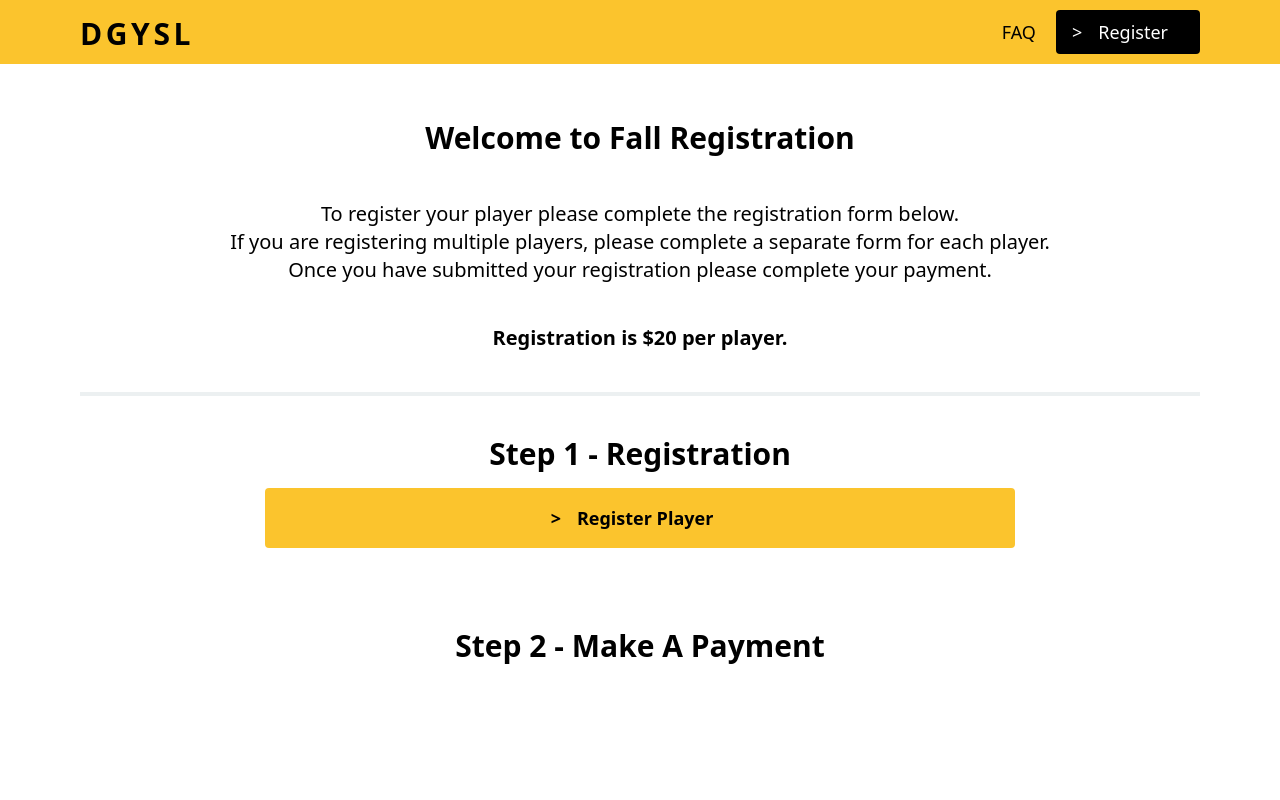
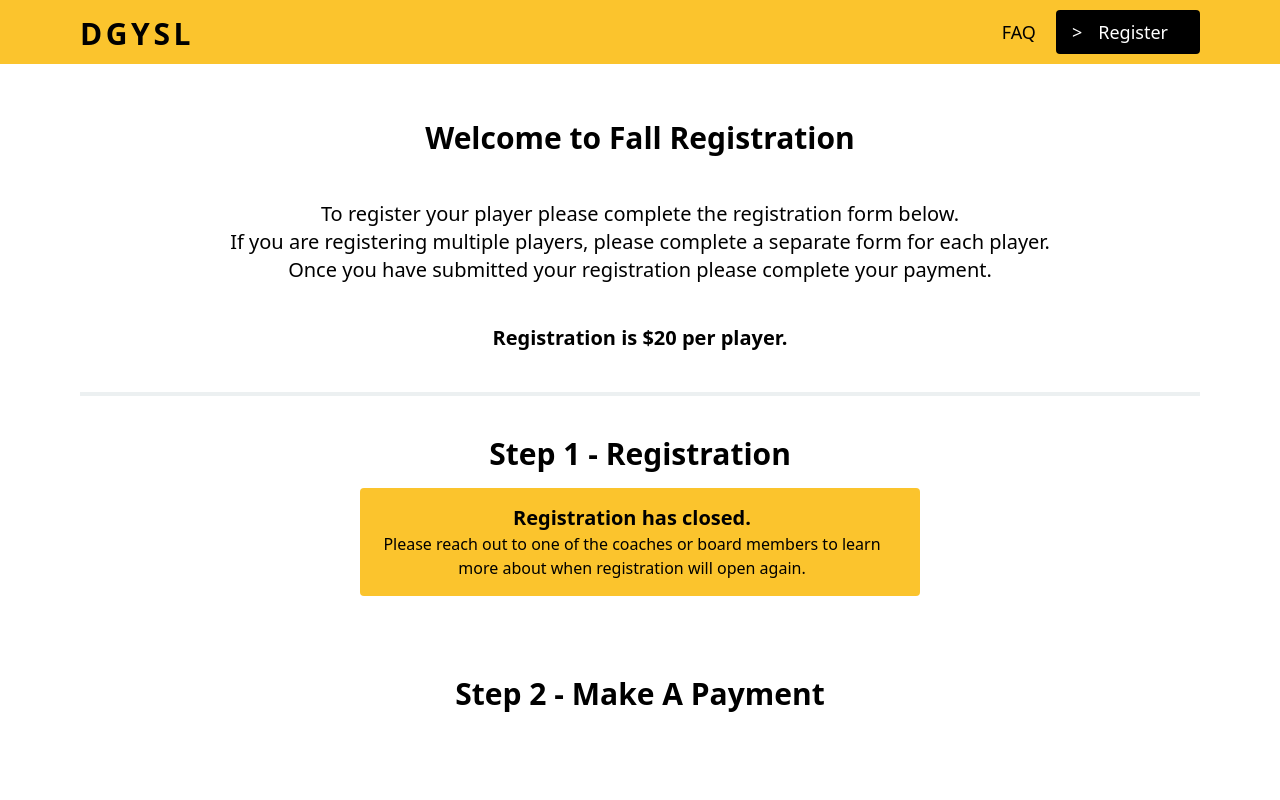
Before and after one commit to DKBoston15/softball, a React (Create React App) app: page /register in a window 1280 px wide. Shown: the top 800 px of the page. Built offline with nearby package versions, Linux system fonts and the light colour scheme.

Commit message:
Closed Registration

```diff
--- a/src/pages/Register.js
+++ b/src/pages/Register.js
@@ -113,11 +113,16 @@ export default function Register() {
                 </span>
               </div>
               <hr className="border-2 border-labelGray w-full mt-10" />
-              <div>
+              <div className="flex items-center flex-col">
                 <h1 className="font-bold text-3xl mb-4 mt-10">
                   Step 1 - Registration
                 </h1>
-                <button
+                <div className="px-4 text-black bg-yellow pr-8 py-4 rounded w-1/2 ">
+                  <b className="text-xl">Registration has closed.</b>
+                  <br /> Please reach out to one of the coaches or board members
+                  to learn more about when registration will open again.
+                </div>
+                {/* <button
                   onClick={() => openRegistration()}
                   className="px-4 text-black bg-yellow pr-8 py-4 rounded w-full"
                   style={{ "max-width": "750px" }}
@@ -125,7 +130,7 @@ export default function Register() {
                   <div className="font-bold text-lg">
                     <span className="mr-4">{">"}</span>Register Player
                   </div>
-                </button>
+                </button> */}
               </div>
               <div>
                 <div className="flex flex-col mt-20 mb-36">
```
